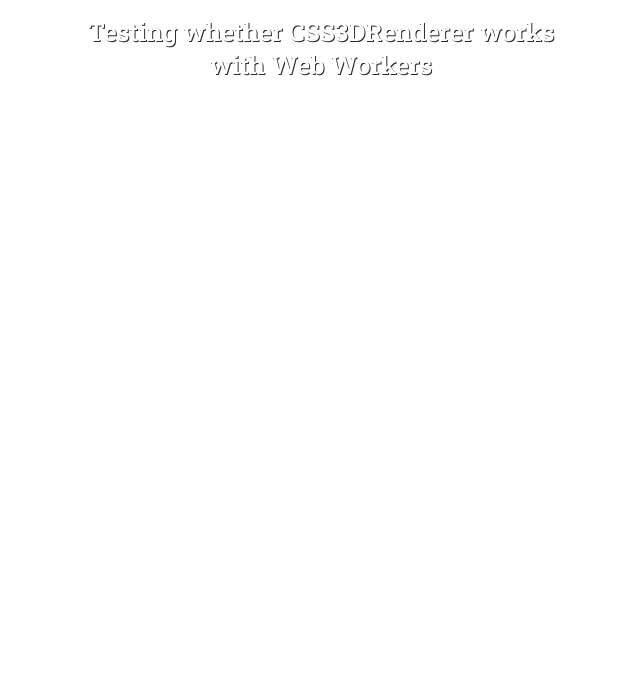
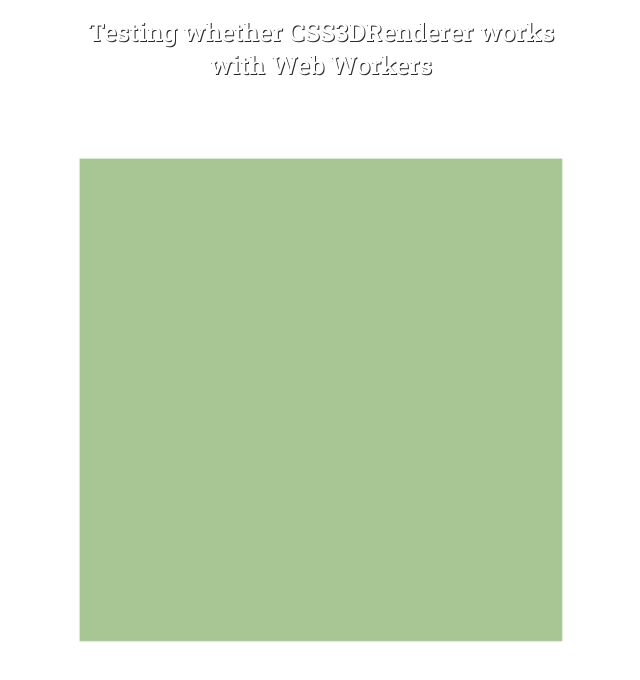
Before and after one commit to iantomarcello/threejs-css3d-webworker-test, a website with bundled scripts: page index.html in a window 1280 px wide. Shown: the whole page, without its empty margins (319-959 px from the left). Built offline with nearby package versions, Linux system fonts and the light colour scheme.

Commit message:
CSS3D basics.

```diff
--- a/index.html
+++ b/index.html
@@ -14,7 +14,7 @@
         font-family: "Roboto Slab", serif;
       }
 
-      canvas {
+      #webGL {
         width: 100%;
         height: 100%;
         position: absolute;
@@ -33,11 +33,19 @@
         top: 15px;
         left: 50%;;
       }
+
+      #css3D {
+        width: 100%;
+        height: 100%;
+        position: absolute;
+        z-index: 200;
+      }
     </style>
   </head>
   <body>
-    <canvas id="canvas"></canvas>
     <h1 id="heading">Testing whether CSS3DRenderer works<br>with Web Workers</h1>
+    <canvas id="webGL"></canvas>
+    <div id="css3D"></div>
     <!-- Things are spawn via the devil that is JavaScript -->
     <script src="script.js" type="module"></script>
   </body>
--- a/script.js
+++ b/script.js
@@ -1,10 +1,43 @@
-const canvas = document.getElementById('canvas');
-const offscreen = canvas.transferControlToOffscreen();
+/**
+ *  WebGL
+ */
+
+const webGLCanvas = document.getElementById('webGL');
+const offscreen = webGLCanvas.transferControlToOffscreen();
 const worker = new Worker( 'worker.js', { type: 'module' } );
 worker.postMessage( {
 	drawingSurface: offscreen,
-	width: canvas.clientWidth,
-	height: canvas.clientHeight,
+	width: webGLCanvas.clientWidth,
+	height: webGLCanvas.clientHeight,
 	pixelRatio: window.devicePixelRatio,
 	path: '../../'
 }, [ offscreen ] );
+
+/**
+ *  CSS3D
+ */
+
+import { Scene, PerspectiveCamera } from 'three';
+import { CSS3DObject, CSS3DRenderer } from 'three/examples/jsm/renderers/CSS3DRenderer.js';
+
+const scene = new Scene();
+const camera = new PerspectiveCamera(45, webGLCanvas.clientWidth / webGLCanvas.clientHeight, 0.1, 1000);
+
+let div = document.createElement("div");
+div.style.width = CSS.px(150);
+div.style.height = CSS.px(150);
+div.style.opacity = 0.75;
+div.style.backgroundColor = "rgb(138, 179, 112)";
+
+let cssObject = new CSS3DObject(div);
+cssObject.position.z = -300;
+scene.add(cssObject);
+
+const css3DCanvas = document.getElementById('css3D');
+let cssRenderer = new CSS3DRenderer();
+cssRenderer.setSize(webGLCanvas.clientWidth, webGLCanvas.clientHeight);
+cssRenderer.domElement.style.position = 'absolute';
+cssRenderer.domElement.style.top = 0;
+css3DCanvas.appendChild(cssRenderer.domElement);
+
+cssRenderer.render(scene, camera);
```
